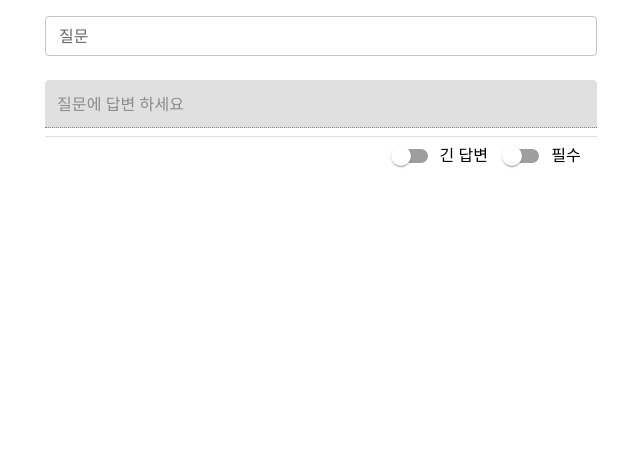
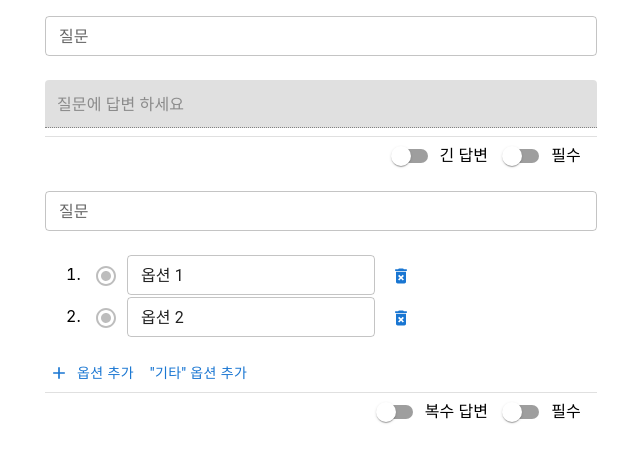
Before and after one commit to jung-project/Forms, a React (Create React App) app in the folder src/main/frontend/: page / in a window 1280 px wide. Shown: the top 462 px of the page, without its empty margins (319-959 px from the left). Built offline with nearby package versions, Linux system fonts and the light colour scheme.

Commit message:
테스트 코드

```diff
--- a/src/main/frontend/package.json
+++ b/src/main/frontend/package.json
@@ -16,6 +16,7 @@
     "@types/node": "^16.7.13",
     "@types/react": "^18.3.1",
     "@types/react-dom": "^18.3.1",
+    "axios": "^1.7.9",
     "http-proxy-middleware": "^3.0.3",
     "react": "^18.3.1",
     "react-dom": "^18.3.1",
--- a/src/main/frontend/src/App.tsx
+++ b/src/main/frontend/src/App.tsx
@@ -1,6 +1,7 @@
 import React, { useEffect, useState } from 'react';
 import axios from 'axios';
 import TextField from './component/froms/TextField'
+import SelectItem from './component/froms/SelectItem'
 import Container from '@mui/material/Container';
 
 export default function App(){
@@ -20,6 +21,7 @@ export default function App(){
   return (
       <Container maxWidth="sm" >
         <TextField />
+        <SelectItem />
       </Container>
   );
 }
--- /dev/null
+++ b/src/main/frontend/src/component/common/RadioOption.tsx
@@ -0,0 +1,34 @@
+import React, { useState } from 'react';
+import M_TextField from '@mui/material/TextField';
+import Radio from '@mui/material/Radio';
+import Button from '@mui/material/Button';
+
+import SelectItemProp from '../interfaces/SelectItemProp'
+import DeleteIcon from '@mui/icons-material/DeleteForever';
+
+export default function RadioOption(props: {option: SelectItemProp, delete: any, change: any}){
+    const [idx, setIdx] = useState<Number>(props.option.id);
+
+    function clickHandler(){
+        props.delete(idx);
+    }
+
+    function chageHandler(e : React.ChangeEvent<any>){
+        const text = e.target.value
+        props.change(idx, text);
+    }
+
+    return(
+        <div>
+            <Radio disabled />
+            <M_TextField
+                defaultValue={props.option.value ? props.option.value : props.option.description}
+                size="small"
+                onChange={chageHandler}
+            />
+
+            <Button startIcon={<DeleteIcon />} onClick={clickHandler}> </Button>
+        </div>
+
+    );
+}
--- /dev/null
+++ b/src/main/frontend/src/component/froms/SelectItem.tsx
@@ -0,0 +1,76 @@
+import React, { useState } from 'react';
+import M_TextField from '@mui/material/TextField';
+import FormControlLabel from '@mui/material/FormControlLabel';
+import RadioGroup from '@mui/material/RadioGroup';
+import Box from '@mui/material/Box';
+import Button from '@mui/material/Button';
+import Divider from '@mui/material/Divider';
+import Switch from '@mui/material/Switch';
+import RadioOption from '../common/RadioOption'
+
+
+import SelectItemProp from '../interfaces/SelectItemProp'
+import AddIcon from '@mui/icons-material/Add';
+
+export default function SelectItem (){
+    const [options, setOptions] = useState<SelectItemProp[]>([{id: 1, value: "", description: "옵션 1"}
+                                                            , {id: 2, value: "", description: "옵션 2"}]);
+
+    function createOption(){
+        const optionCount: number = options.length + 1;
+        const defaultValue = "옵션 " + optionCount.toString();
+        setOptions([...options, {id: optionCount, value: "", description: defaultValue}])
+    }
+
+    function changeText(id: Number, text: string){
+        setOptions(options.map((option) => {
+                if(option.id === id){
+                    return {...option, value: text};
+                }
+                else{
+                    return option;
+                }
+            })
+        )
+    }
+
+    function deleteOption(id: Number){
+        setOptions(options.filter((option) => option.id !== id));
+    }
+
+    const addOption = options.map((option) => {
+        return (
+            <li key={option.id}>
+
+                <RadioOption option={option} delete={deleteOption} change={changeText}/>
+            </li>
+        );
+    });
+    return(
+        <Box >
+            <M_TextField
+                  fullWidth
+                  label="질문"
+                  size="small"
+                  margin="normal"
+            />
+            <RadioGroup>
+                <ol>
+                    {addOption}
+                </ol>
+            </RadioGroup>
+            <Button  startIcon={<AddIcon />} onClick={() => createOption()}>
+              옵션 추가
+            </Button>
+            <Button  >
+              "기타" 옵션 추가
+            </Button>
+            <Divider />
+            <div style={{ textAlign: "end" }}>
+                <FormControlLabel control={<Switch />} label="복수 답변" />
+                <FormControlLabel control={<Switch />} label="필수" />
+            </div>
+        </Box>
+
+    );
+}
--- a/src/main/frontend/src/component/froms/TextField.tsx
+++ b/src/main/frontend/src/component/froms/TextField.tsx
@@ -1,6 +1,6 @@
 import React, { useEffect, useState } from 'react';
 import Box from '@mui/material/Box';
-import TextField1 from '@mui/material/TextField';
+import M_TextField from '@mui/material/TextField';
 import Divider from '@mui/material/Divider';
 import FormControlLabel from '@mui/material/FormControlLabel';
 import Switch from '@mui/material/Switch';
@@ -10,14 +10,14 @@ import '@component/css/component.css'
 export default function TextField(){
     return (
         <div>
-            <TextField1
+            <M_TextField
                   fullWidth
                   label="질문"
                   size="small"
                   margin="normal"
               />
 
-            <TextField1
+            <M_TextField
                   fullWidth
                     disabled
                     label="질문에 답변 하세요"
--- /dev/null
+++ b/src/main/frontend/src/component/interfaces/SelectItemProp.tsx
@@ -0,0 +1,5 @@
+export default interface SelectItemProp{
+    id: number,
+    value: string,
+    description: string
+}
--- a/src/main/frontend/tsconfig.json
+++ b/src/main/frontend/tsconfig.json
@@ -16,6 +16,7 @@
     }
   },
   "include": [
+    "src",
     "src/**/*.ts",
     "src/**/*.tsx",
     "src/setupProxy.ts"
--- a/src/main/frontend/tsconfig.paths.json
+++ b/src/main/frontend/tsconfig.paths.json
@@ -1,8 +1,8 @@
 {
   "compilerOptions": {
-    "baseUrl": "./src",
+    "baseUrl": ".",
     "paths": {
-      "@component/*": ["./component/*"]
+      "@component/*": ["./src/component/*"]
     }
   }
 }
```
Also changed, not shown: 1 other file (tests, documents, lock files or other folders).
